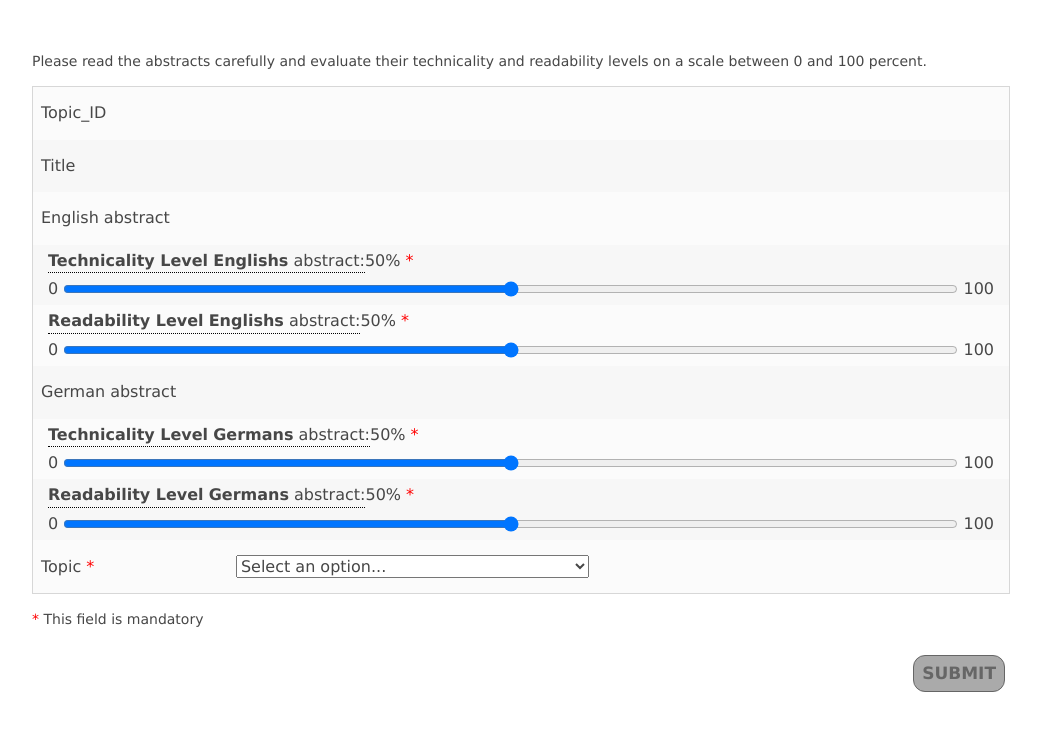
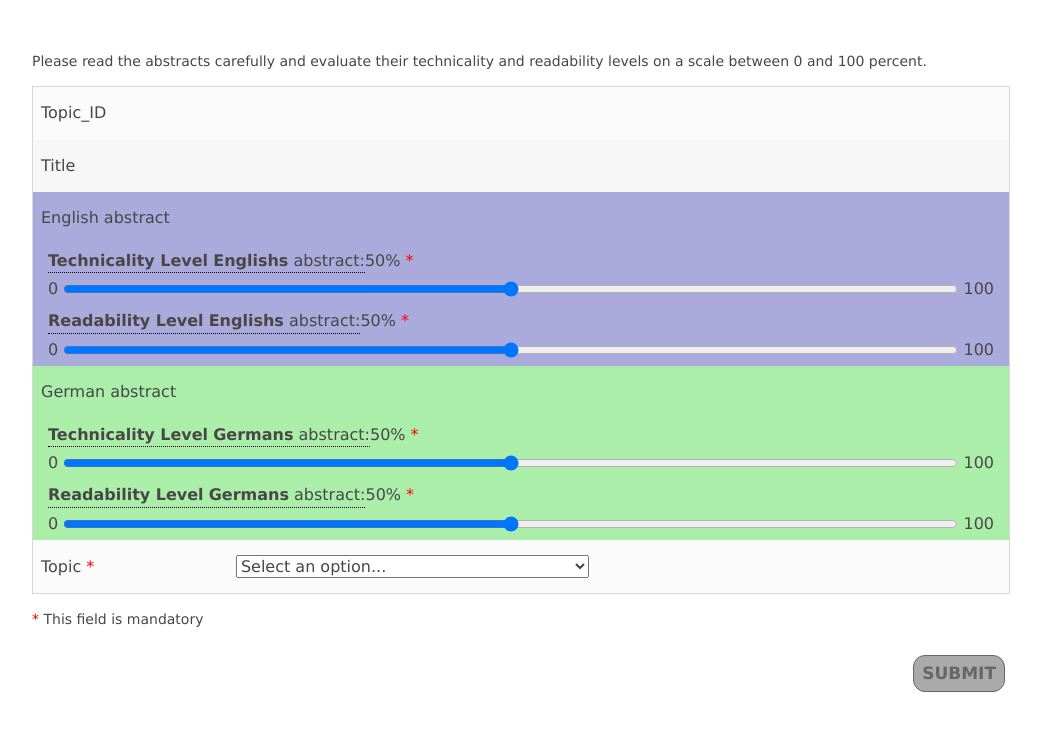
Before and after one commit to samehfrihat/TechnicalityLevelAnnotationTool, a Flask app: template src/static/templates/technicality.html in a window 1280 px wide. Shown: the part 429-1168 px from the top of the page, without its empty margins (119-1160 px from the left). Run offline with Flask 2, Linux system fonts and the light colour scheme; the template is opened without the code that fills it, so the values that code supplies are empty; parts of the project's set-up code (start-up, migrations or seed data) failed here and were passed over.

Commit message:
change table bg color

```diff
--- a/src/static/templates/technicality.html
+++ b/src/static/templates/technicality.html
@@ -71,11 +71,11 @@
                         <td class="tg-0lax">{{gettext('Title')}}</td>
                         <td class="tg-0lax">{{doc["tittle"]}}</td>
                     </tr>
-                    <tr>
+                    <tr  style="background-color: #aaaadd">
                         <td class="tg-0lax">{{gettext('English abstract')}}</td>
                         <td class="tg-0lax">{{doc["english_abstract"]}}</td>
                     </tr>
-                    <tr><!--INPUT-->
+                    <tr   style="background-color: #aaaadd"><!--INPUT-->
                         <td class="tg-0lax" colspan="2" style="padding:0 10px;">
                             <div class="slider_with_counter">
                                 <label for="level_en" id="technicality_label_level_en" class="tooltip">
@@ -97,7 +97,7 @@
                             </div>
                         </td>
                     </tr>
-                    <tr><!--INPUT-->
+                    <tr  style="background-color: #aaaadd"><!--INPUT-->
                         <td class="tg-0lax" colspan="2" style="padding:0 10px;">
                             <div class="slider_with_counter">
                                 <label for="read_level_en" id="readability_label_level_en" class="tooltip">
@@ -119,11 +119,11 @@
                             </div>
                         </td>
                     </tr>
-                    <tr>
+                    <tr style="background-color: #aaeeaa">
                         <td class="tg-0lax">{{gettext('German abstract')}}</td>
                         <td class="tg-0lax">{{doc["german_abstract"]}}</td>
                     </tr>
-                    <tr><!--INPUT-->
+                    <tr style="background-color: #aaeeaa"><!--INPUT-->
                         <td class="tg-0lax" colspan="2" style="padding:0 10px;">
                             <div class="slider_with_counter">
                                 <label for="level_de" id="technicality_label_level_de" class="tooltip">
@@ -146,7 +146,7 @@
                             </div>
                         </td>
                     </tr>
-                    <tr><!--INPUT-->
+                    <tr style="background-color: #aaeeaa"><!--INPUT-->
                         <td class="tg-0lax" colspan="2" style="padding:0 10px;">
                             <div class="slider_with_counter">
                                 <label for="readability_level_de" id="readability_label_level_de" class="tooltip">
```
